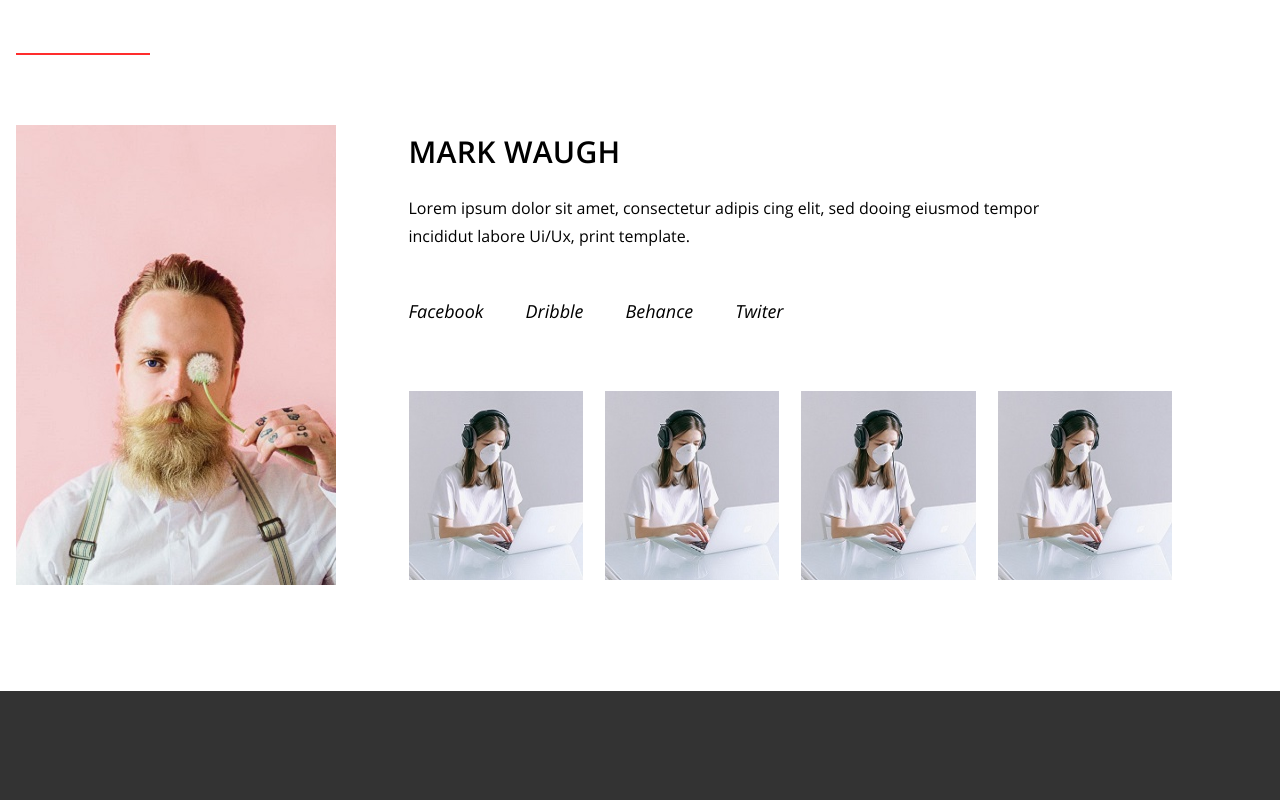
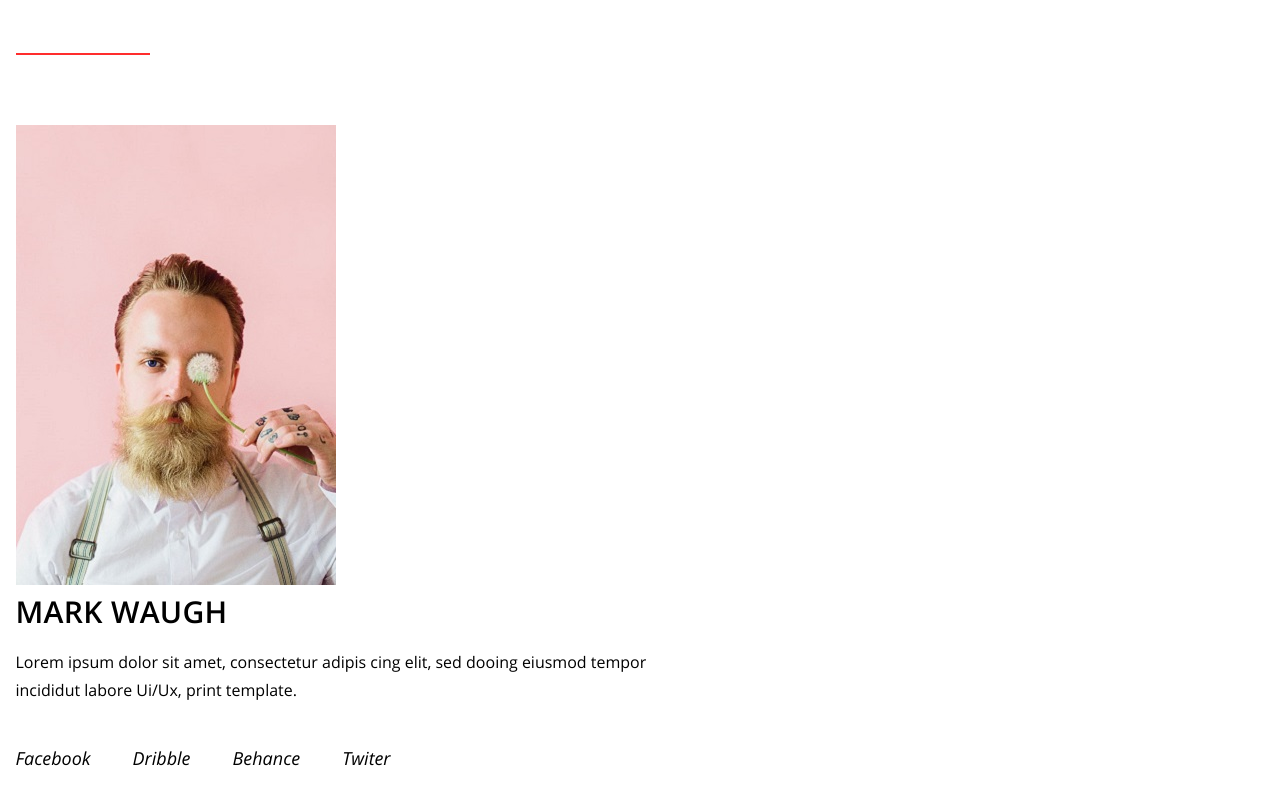
Before and after one commit to charlieplanka/skillfactory-A4-landing-page, a plain HTML site: page index.html in a window 1280 px wide. Shown: the part 2580-3380 px from the top of the page. Drawn offline with Linux system fonts and the light colour scheme.

Commit message:
Small fixes
- fixed image alignment
- improved adaptive css

```diff
--- a/css/style.css
+++ b/css/style.css
@@ -337,7 +337,6 @@ header {
 
 .product {
     margin: 9px;
-    background-color: #4287f5;
 }
 
 /*team section*/
@@ -424,12 +423,17 @@ header {
 .employees {
 	display: flex;
 	flex-wrap: wrap;
+	justify-content: space-between;
 	margin: 43px -11px 0px;
 }
 
 .employee {
 	margin: 0px 11px;
 	position: relative;
+}
+
+.employee > img {
+	display: block;
 }
 
 .employee-name {
@@ -705,15 +709,8 @@ footer > p {
 
 /*adaptive css*/
 @media screen and (max-width: 1365px) {
-	.product,
-	.employee,
-	.employee-name {
+	.product {
 		width: 20%;
-		height: auto;
-	}
-
-	.employee > img {
-		width: 100%;
 		height: auto;
 	}
 
@@ -744,6 +741,14 @@ footer > p {
 
 	.subscription > h1 {
 		line-height: normal;
+	}
+
+	.team > .text-and-info {
+		flex-direction: column;
+	}
+
+	.text-and-info > .team-info {
+		margin-left: 0;
 	}
 }
 
```
